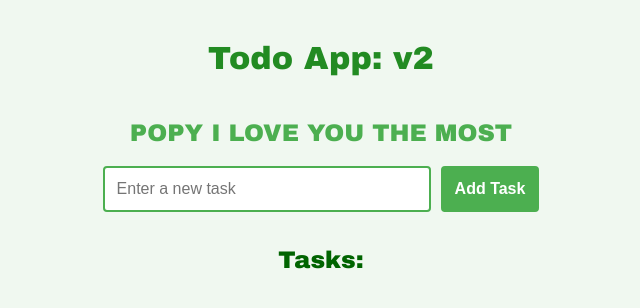
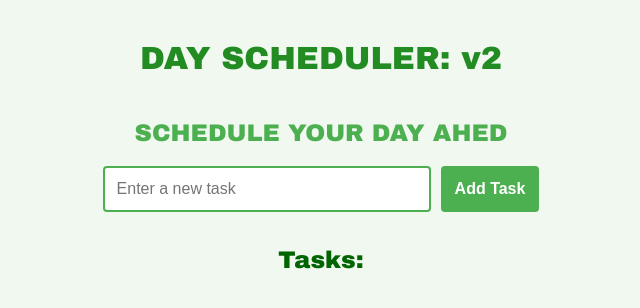
Before and after one commit to devops051033/Jenkins-project-k8s, a Flask app: page / in a window 1280 px wide. Shown: the top 308 px of the page, without its empty margins (319-959 px from the left). Run offline with Flask 3, Linux system fonts and the light colour scheme.

Commit message:
page updated for name

```diff
--- a/templates/index.html
+++ b/templates/index.html
@@ -120,8 +120,8 @@
     </style>
 </head>
 <body>
-    <h1>Todo App: v2</h1>
-    <p class="love-message">POPY I LOVE YOU THE MOST</p> <!-- Added message -->
+    <h1>DAY SCHEDULER: v2</h1>
+    <p class="love-message">SCHEDULE YOUR DAY AHED</p> <!-- Added message -->
 
     <!-- Add Task Form -->
     <form method="post">
```
